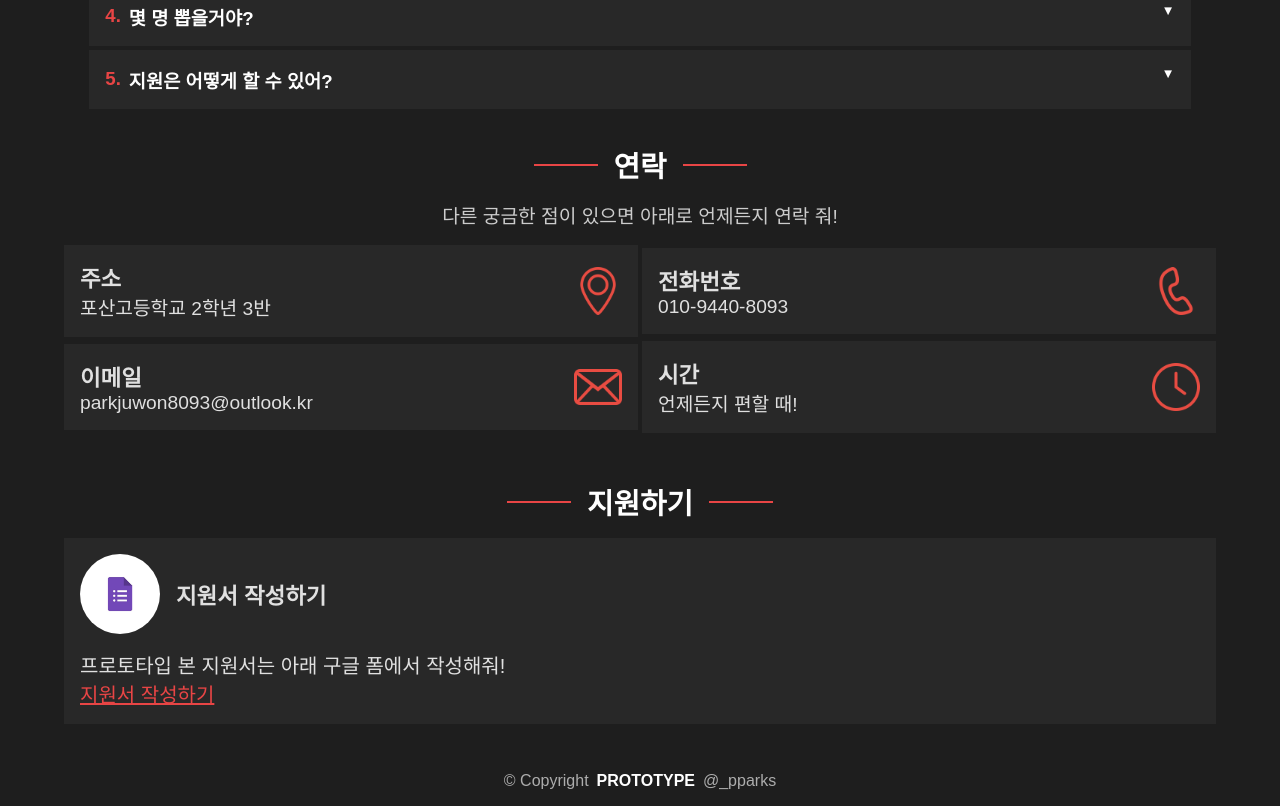
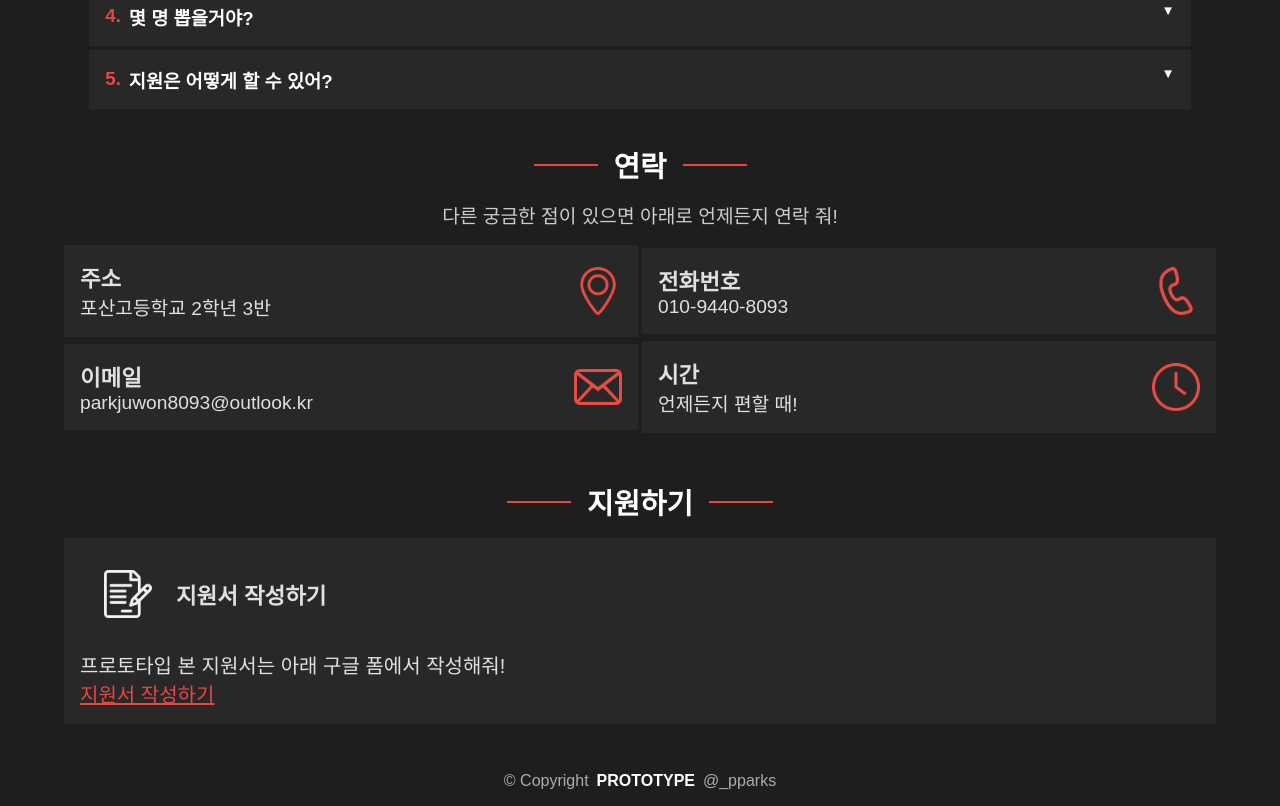
Before and after one commit to PPark8093/2025_prototype_introduce, a plain HTML site: page index.html in a window 1280 px wide. Shown: the part 2381-3187 px from the top of the page. Drawn offline with Linux system fonts and the light colour scheme; a web font is replaced by a local one.

Commit message:
first_fix17

```diff
--- a/index.html
+++ b/index.html
@@ -189,7 +189,7 @@
         </div>
         <div id="submit_contents">
             <div id="submit_titleBar">
-                <img id="submit_icon" src="./assets/form_icon.jpg" alt="구글 폼 아이콘">
+                <img id="submit_icon" src="./assets/submit_icon.png" alt="구글 폼 아이콘">
                 <h2>지원서 작성하기</h2>
             </div>
             <div id="submit_describe">
--- a/style.css
+++ b/style.css
@@ -432,8 +432,13 @@ header {
 }
 
 #submit_icon {
-    width: 3rem;
-    border-radius: 100rem;
+    width: 2rem;
+    height: 2rem;
+    object-fit: contain;
+    padding: 1rem;
+    padding-right: 0;
+    filter: invert(100%) sepia(0%) saturate(7482%) hue-rotate(334deg) brightness(91%) contrast(109%);
+    /* border-radius: 100rem; */
 }
 
 #submit_describe p {
```
Also changed, not shown: assets/submit_icon.png (added).
